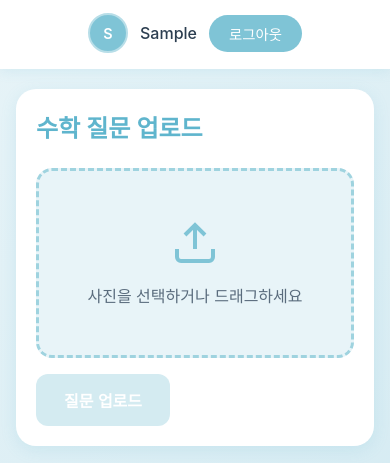
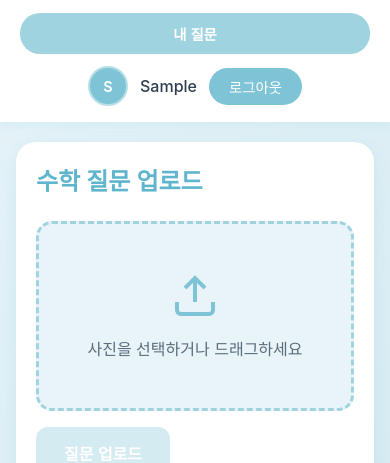
Before and after one commit to MOONHR255/cursor-study, a website built with Vite: page index.html in a window 390 px wide. Both pictures are taken after typing "Sample" into the empty fields and a click on the button "시작하기". Shown: the part 54-517 px from the top of the page. Built offline with nearby package versions, Linux system fonts and the light colour scheme.

Commit message:
Enhance question platform functionality by adding a "My Questions" button, updating the rendering logic to filter user-specific questions, and improving local storage data handling. Update styles for new button and layout adjustments.

```diff
--- a/src/main.js
+++ b/src/main.js
@@ -12,6 +12,9 @@ function initApp() {
 
 // 앱 렌더링
 function renderApp() {
+  // 로컬 스토리지에서 최신 데이터 다시 로드
+  questions = JSON.parse(localStorage.getItem('questions') || '[]')
+
   const app = document.querySelector('#app')
 
   if (!currentUser) {
@@ -39,10 +42,13 @@ function renderApp() {
     app.innerHTML = `
       <header class="header">
         <h1>수학 질문 플랫폼</h1>
-        <div class="user-info">
-          <div class="profile-avatar">${getInitials(currentUser.name)}</div>
-          <span>${currentUser.name}</span>
-          <button id="logout-btn" class="logout-btn">로그아웃</button>
+        <div class="header-actions">
+          <button id="my-questions-btn" class="my-questions-btn ${filteredUserId === currentUser.sub ? 'active' : ''}">내 질문</button>
+          <div class="user-info">
+            <div class="profile-avatar">${getInitials(currentUser.name)}</div>
+            <span>${currentUser.name}</span>
+            <button id="logout-btn" class="logout-btn">로그아웃</button>
+          </div>
         </div>
       </header>
       <main class="main-content">
@@ -67,10 +73,10 @@ function renderApp() {
         </section>
         <section class="questions-section">
           <div class="questions-header">
-            <h2>질문 목록</h2>
+            <h2>${filteredUserId === currentUser.sub ? '내 질문' : '질문 목록'}</h2>
             ${filteredUserId ? `
               <div class="filter-info">
-                <span>${getFilteredUserName()}님의 질문만 보기</span>
+                <span>${filteredUserId === currentUser.sub ? '내 질문만 보기' : getFilteredUserName() + '님의 질문만 보기'}</span>
                 <button id="clear-filter-btn" class="clear-filter-btn">전체 보기</button>
               </div>
             ` : ''}
@@ -123,9 +129,22 @@ function getInitials(name) {
 
 // 이벤트 리스너 설정
 function setupEventListeners() {
+  // 내 질문 보기 버튼
+  document.getElementById('my-questions-btn').addEventListener('click', () => {
+    if (filteredUserId === currentUser.sub) {
+      // 이미 내 질문을 보고 있으면 필터 해제
+      filteredUserId = null
+    } else {
+      // 내 질문만 보기
+      filteredUserId = currentUser.sub
+    }
+    renderApp()
+  })
+
   // 로그아웃
   document.getElementById('logout-btn').addEventListener('click', () => {
     currentUser = null
+    filteredUserId = null
     localStorage.removeItem('currentUser')
     renderApp()
   })
@@ -260,6 +279,9 @@ function renderQuestions() {
 
   if (filteredQuestions.length === 0) {
     if (filteredUserId) {
+      if (filteredUserId === currentUser.sub) {
+        return '<p class="empty-message">아직 올린 질문이 없습니다. 첫 번째 질문을 업로드해보세요!</p>'
+      }
       return '<p class="empty-message">이 사용자의 질문이 없습니다.</p>'
     }
     return '<p class="empty-message">아직 질문이 없습니다. 첫 번째 질문을 업로드해보세요!</p>'
--- a/src/style.css
+++ b/src/style.css
@@ -124,6 +124,37 @@ body {
   color: var(--pastel-blue-6);
   font-size: 1.75rem;
   font-weight: 600;
+}
+
+.header-actions {
+  display: flex;
+  align-items: center;
+  gap: 16px;
+}
+
+.my-questions-btn {
+  background: var(--pastel-blue-4);
+  color: var(--white);
+  border: none;
+  padding: 10px 20px;
+  border-radius: 20px;
+  cursor: pointer;
+  font-size: 0.9rem;
+  font-weight: 600;
+  transition: all 0.3s ease;
+  display: flex;
+  align-items: center;
+  gap: 6px;
+}
+
+.my-questions-btn:hover {
+  background: var(--pastel-blue-5);
+  transform: translateY(-1px);
+  box-shadow: 0 4px 12px var(--shadow-hover);
+}
+
+.my-questions-btn.active {
+  background: var(--pastel-blue-6);
 }
 
 .user-info {
@@ -573,6 +604,17 @@ body {
     font-size: 1.5rem;
   }
 
+  .header-actions {
+    flex-direction: column;
+    width: 100%;
+    gap: 12px;
+  }
+
+  .my-questions-btn {
+    width: 100%;
+    justify-content: center;
+  }
+
   .main-content {
     padding: 20px 16px;
   }
```
